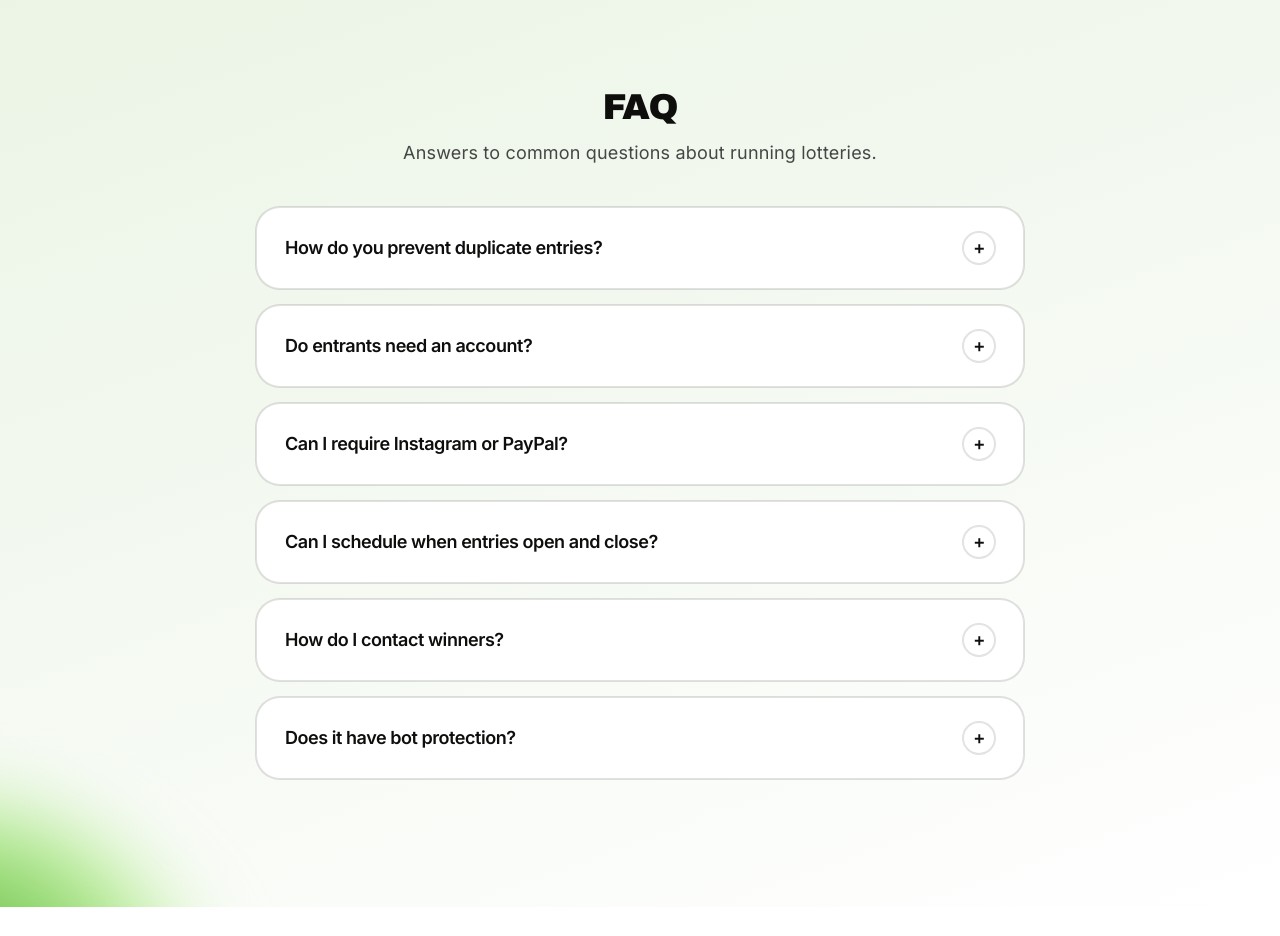
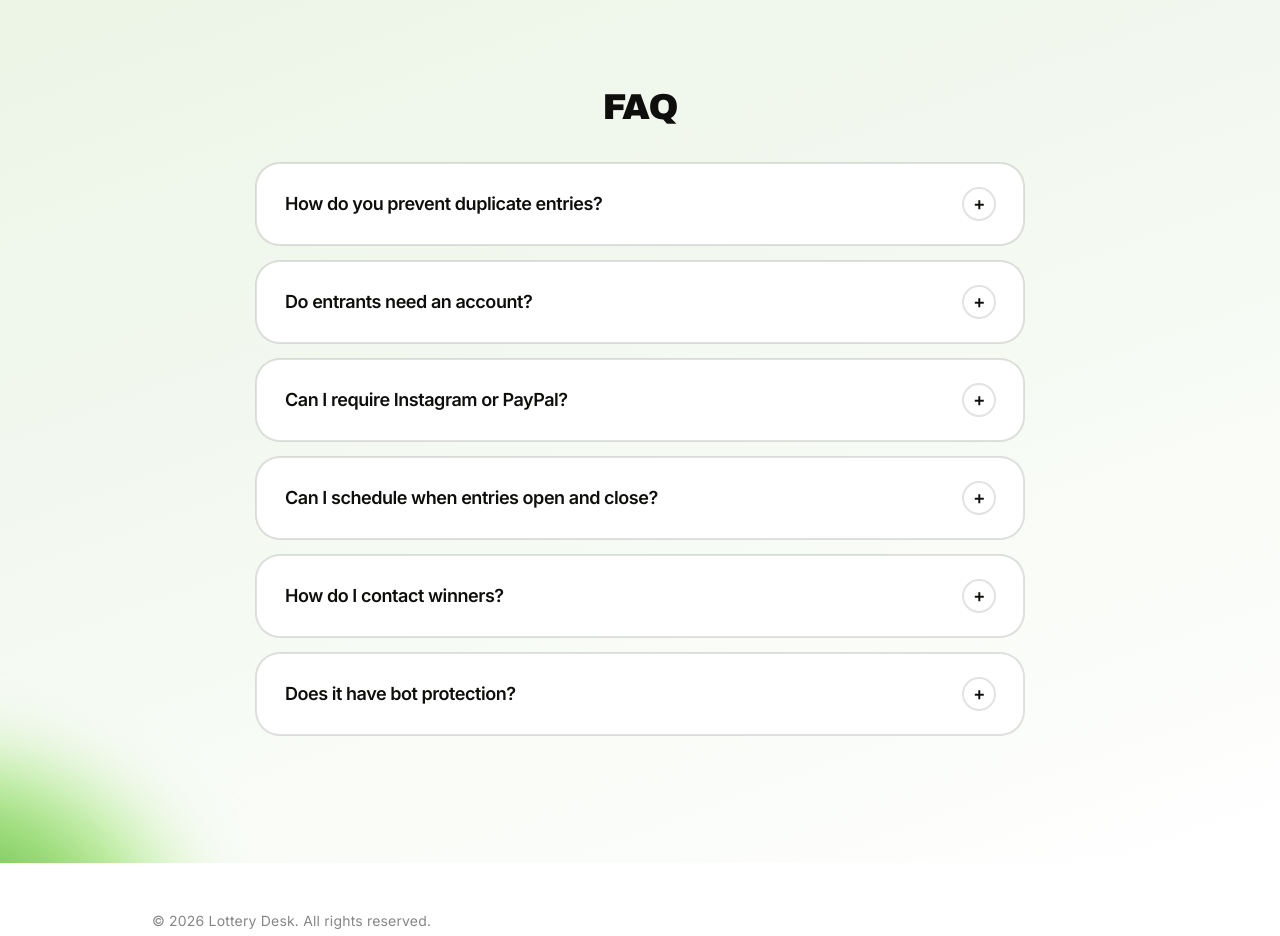
Before and after one commit to ItsMeAra/lotto-desk, a Next.js app: page / in a window 1280 px wide. Shown: the part 1980-2916 px from the top of the page. Built offline with nearby package versions, Linux system fonts and the light colour scheme.

Commit message:
feat: improvements

```diff
--- a/src/app/page.tsx
+++ b/src/app/page.tsx
@@ -180,7 +180,6 @@ export default function HomePage() {
             <h2 className="font-display text-3xl font-normal leading-[0.9] tracking-tight text-clay-black sm:text-4xl">
               FAQ
             </h2>
-            <p className="mx-auto mt-4 max-w-2xl text-lg text-warm-silver">Answers to common questions about running lotteries.</p>
           </div>
 
           <div className="mx-auto mt-10 max-w-3xl space-y-4">
```
